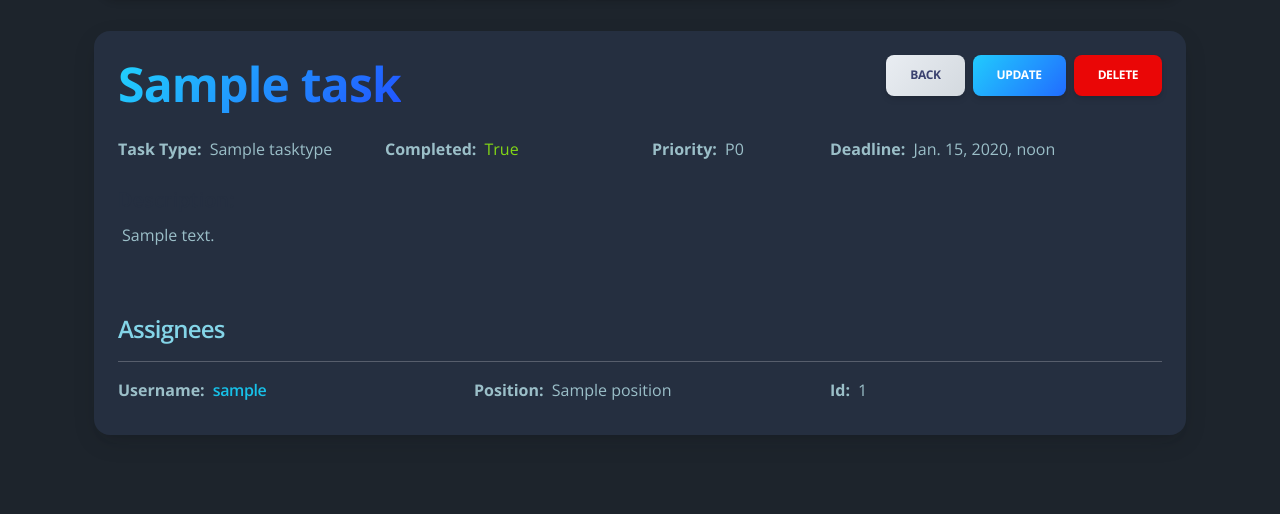
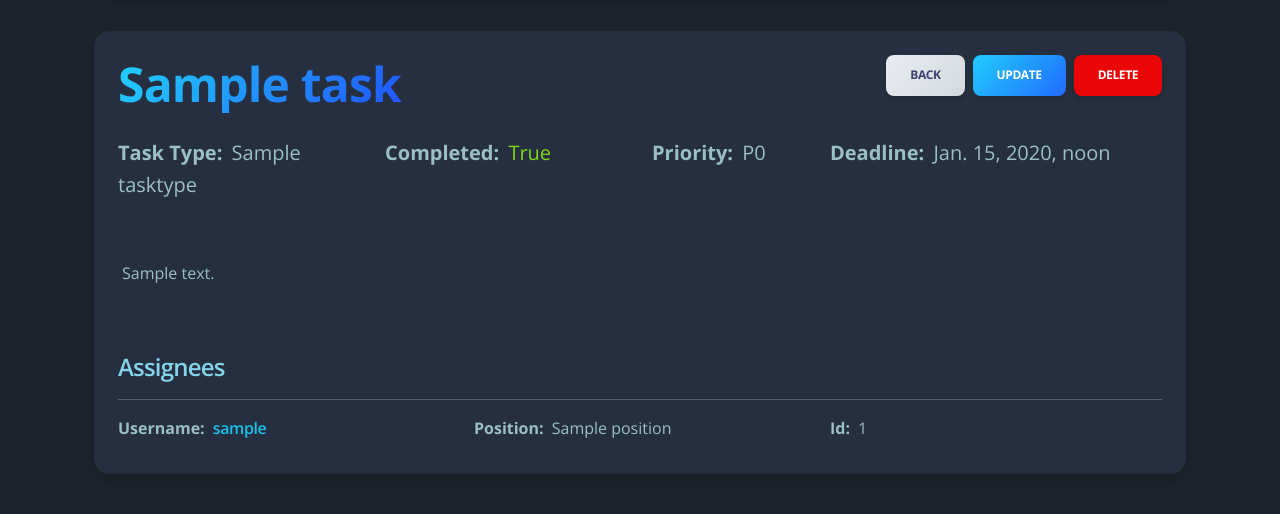
Before and after one commit to NoroiMusha37/it-company-task-manager-site, a Django app: page /tasks/1/ in a window 1280 px wide. Shown: the part 65-579 px from the top of the page. Run offline with Django 5.2, Linux system fonts and the light colour scheme; a user stored in the database is signed in; tables that the repository leaves empty hold one stand-in row (values such as "Sample post"); some libraries are stand-ins or nearby versions.

Commit message:
change font size of attributes data in task_detail.html

```diff
--- a/templates/tasks/task_detail.html
+++ b/templates/tasks/task_detail.html
@@ -20,16 +20,16 @@
           </div>
         </div>
         <div class="row mb-3 text-start">
-          <div class="col-6 col-md-3 mb-2 text-detail"><strong>Task Type:</strong> <span
+          <div class="col-6 col-md-3 mb-2 text-detail fs-5"><strong>Task Type:</strong> <span
               class="ms-1">{{ task.task_type.name }}</span></div>
-          <div class="col-6 col-md-3 mb-2 text-detail"><strong>Completed:</strong>
+          <div class="col-6 col-md-3 mb-2 text-detail fs-5"><strong>Completed:</strong>
             <span class="ms-1 {% if task.is_completed %}text-success{% else %}text-danger{% endif %}">
             {{ task.is_completed }}
           </span>
           </div>
-          <div class="col-6 col-md-2 mb-2 text-detail"><strong>Priority:</strong> <span
+          <div class="col-6 col-md-2 mb-2 text-detail fs-5"><strong>Priority:</strong> <span
               class="ms-1">{{ task.priority }}</span></div>
-          <div class="col-6 col-md-4 mb-2 text-detail"><strong>Deadline:</strong> <span
+          <div class="col-6 col-md-4 mb-2 text-detail fs-5"><strong>Deadline:</strong> <span
               class="ms-1">{{ task.deadline }}</span></div>
         </div>
         <div class="mb-4">
```
